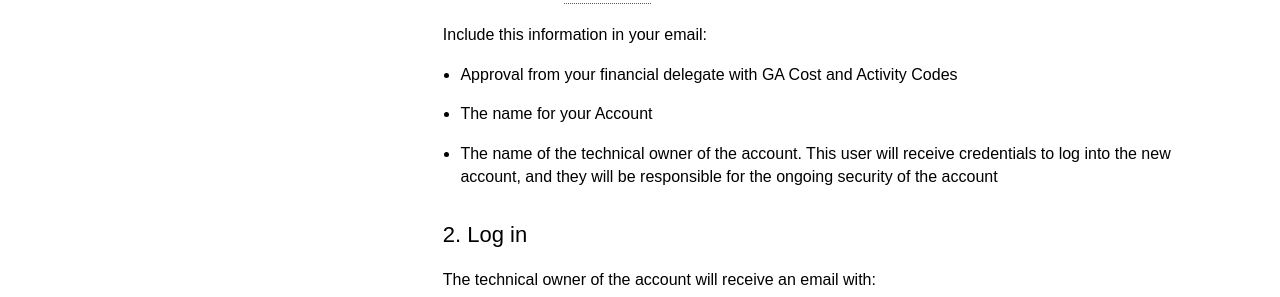
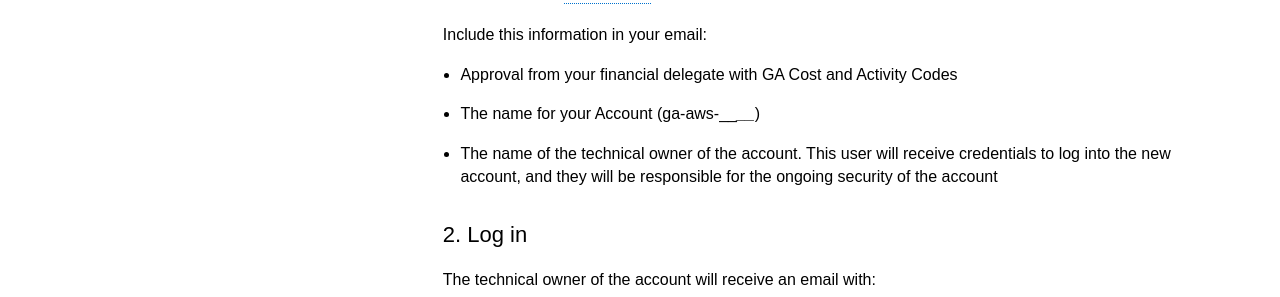
Before and after one commit to GeoscienceAustralia/cloud, a Jekyll site: the page built from docs/_pages/setting_up_aws_sub.md, in a window 1280 px wide. Shown: the part 637-934 px from the top of the page. Built offline with Jekyll 4.4.1, drawn with Linux system fonts in a browser that asks for light colours; nearby versions of some CDN libraries.

Commit message:
ga-aws-name

```diff
--- a/docs/_pages/setting_up_aws_sub.md
+++ b/docs/_pages/setting_up_aws_sub.md
@@ -20,7 +20,7 @@ Include this information in your email:
 
   * Approval from your financial delegate with GA Cost and Activity Codes
 
-  * The name for your Account
+  * The name for your Account (ga-aws-______)
 
   * The name of the technical owner of the account. This user will receive credentials to log into the new account, and they will be responsible for the ongoing security of the account
 
```
